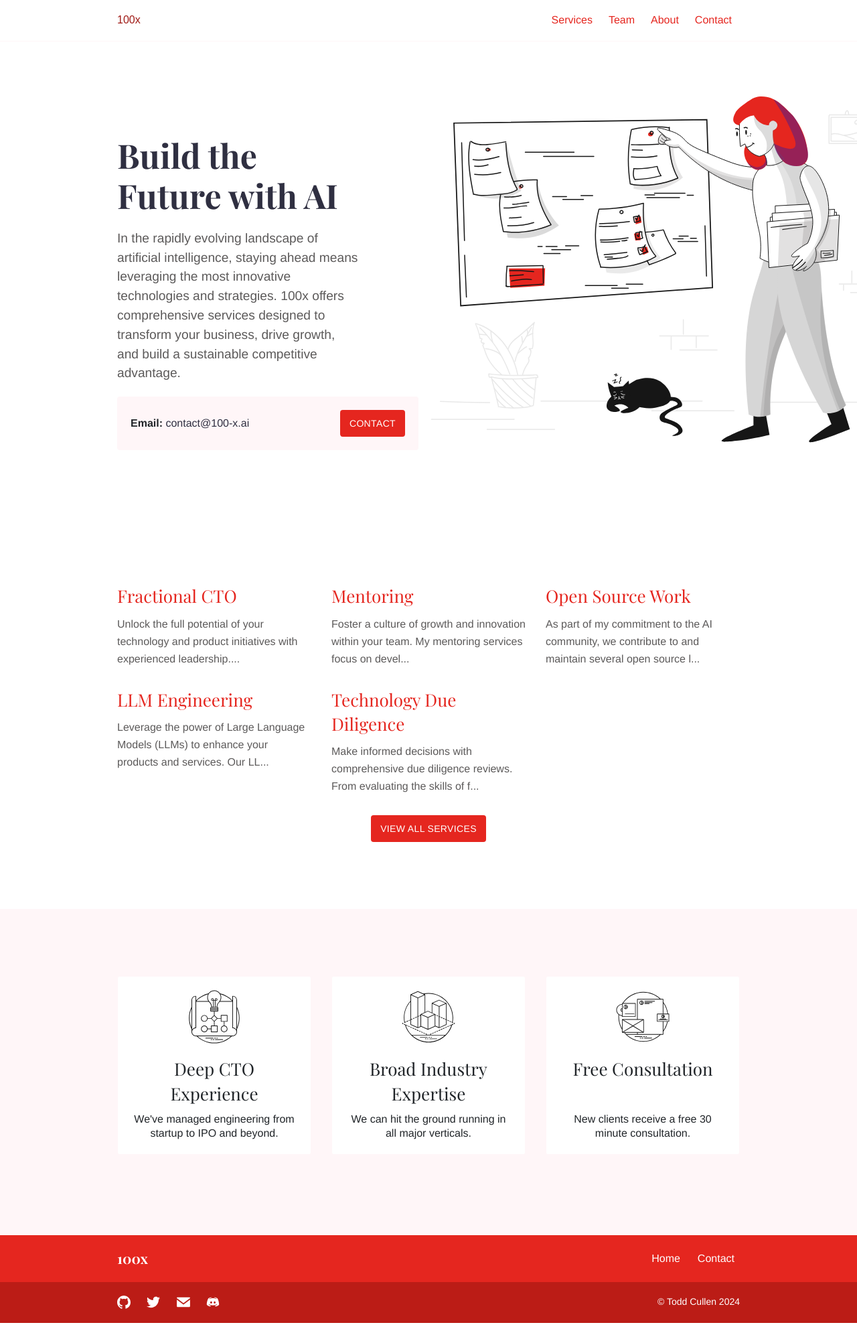
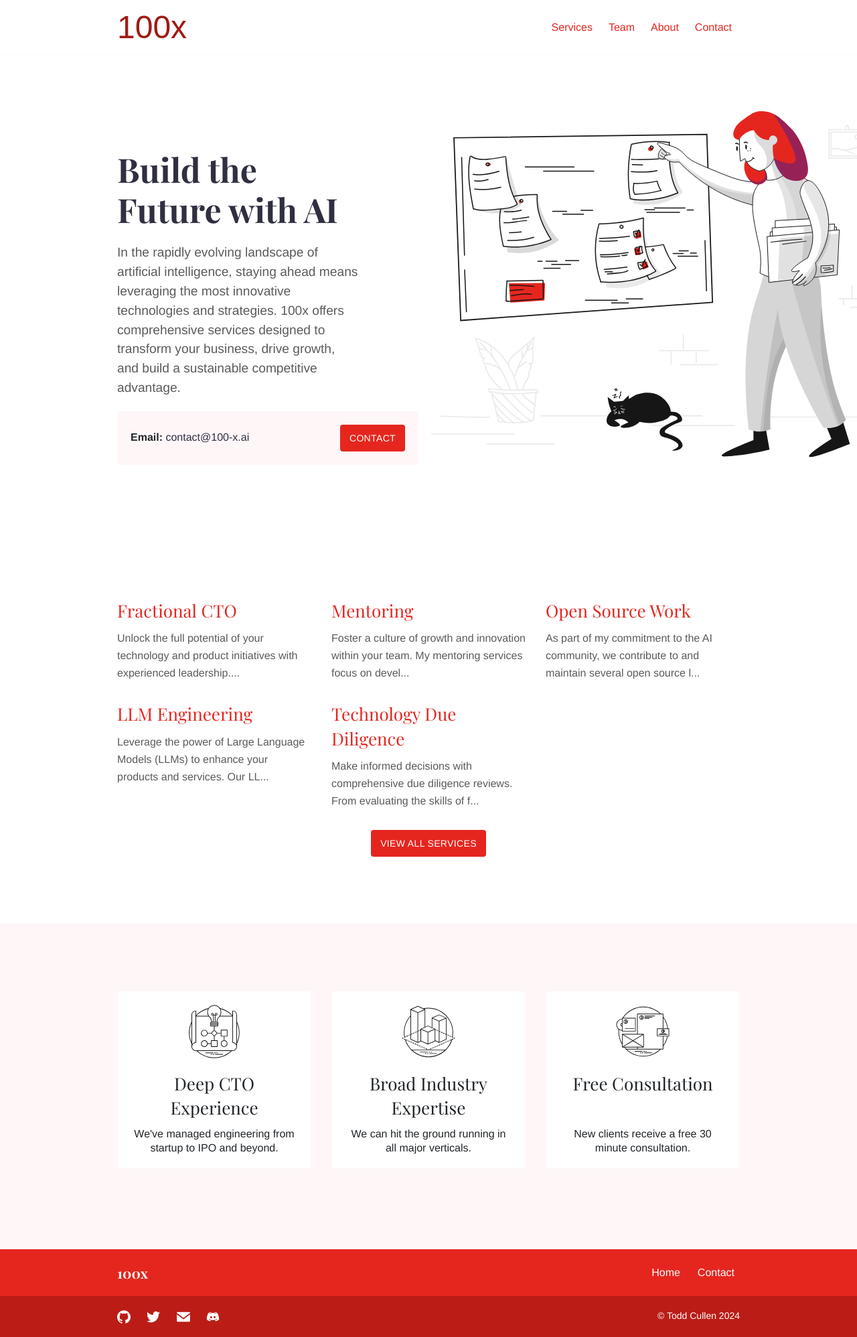
Before and after one commit to Shakakai/100x, a Jekyll site: the page built from index.md, in a window 1280 px wide. Shown: the whole page at 67% size. Built offline with Jekyll 4.4.1, drawn with Linux system fonts in a browser that asks for light colours; some web fonts are replaced; before the commit the page ends 1975 px from its top, so only the background shows below that.

Commit message:
fixing logo font'

```diff
--- a/_sass/components/_logo.scss
+++ b/_sass/components/_logo.scss
@@ -12,8 +12,9 @@
     height: 100%;
     font-family: "Micro 5", sans-serif;
   font-weight: 400;
+    font-size: 48px;
   font-style: normal;
-  color: $primary-dark;
+  color: $primary;
   }
 }
 .logo-mobile {
@@ -33,7 +34,8 @@
     height: 100%;
     font-family: "Micro 5", sans-serif;
   font-weight: 400;
+    font-size: 48px;
   font-style: normal;
-  color: $primary-dark;
+  color: $primary;
   }
 }
```
